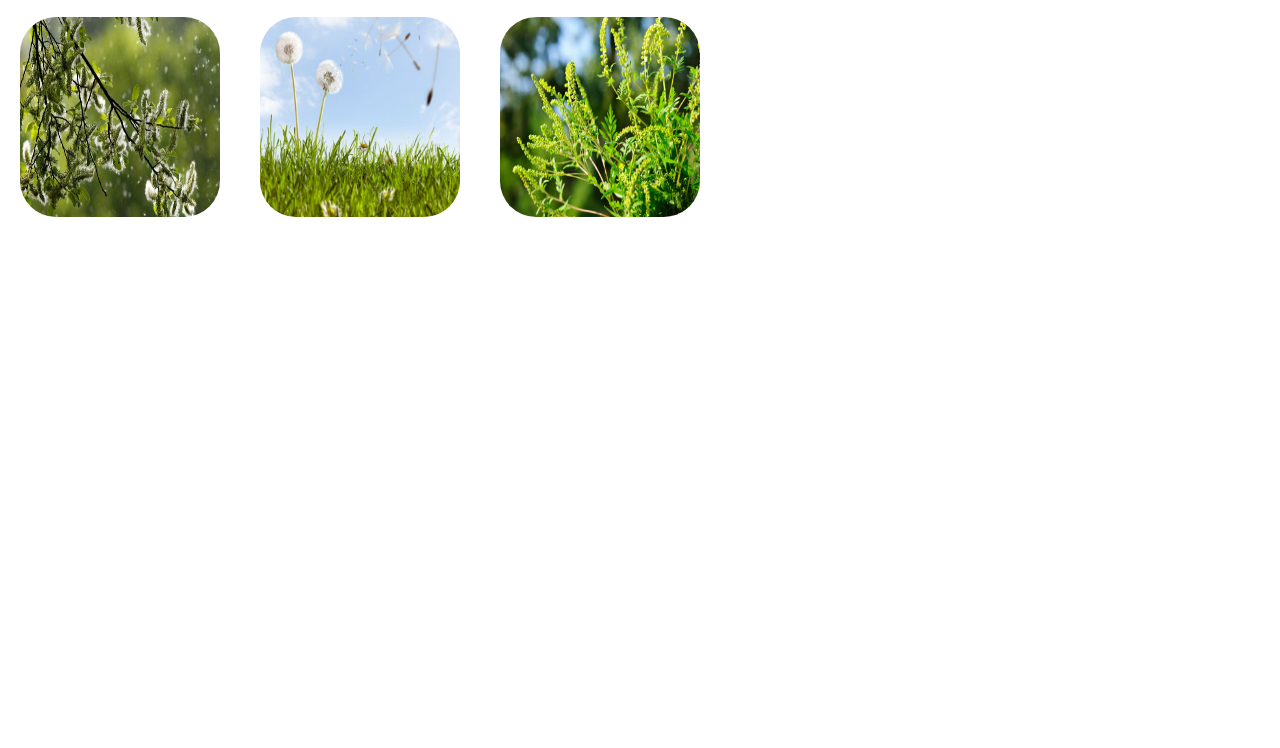
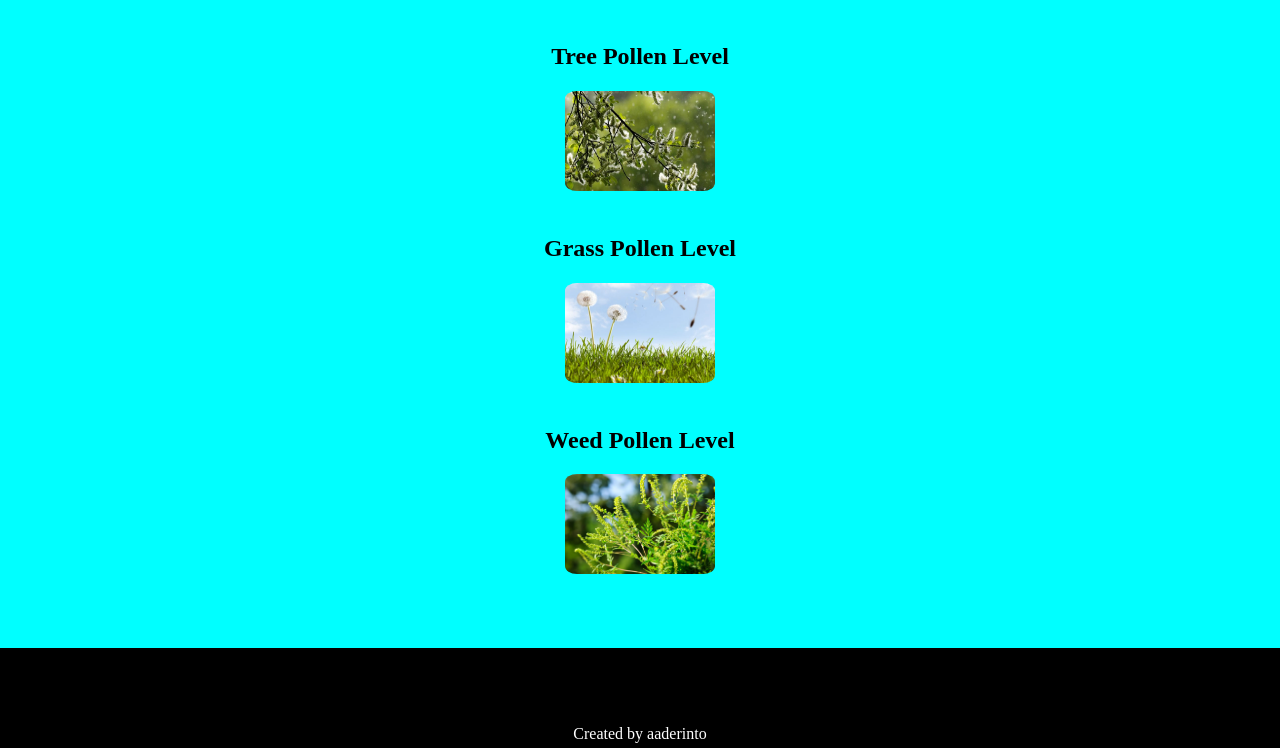
Before and after one commit to ad3rinto/polinator, a plain HTML site: page index.html in a window 1280 px wide. Shown: the part 254-1002 px from the top of the page. Before the commit the page ends 800 px from the top, so only its background shows below. Drawn offline with Linux system fonts and the light colour scheme; no server answers.

Commit message:
MVP pushed to production

```diff
--- a/css/style.css
+++ b/css/style.css
@@ -14,18 +14,45 @@
 /******************************************
 /* LAYOUT
 /*******************************************/
+
+main,
+header,
+h1,
+#dateOfDay {
+	align-content: center;
+	text-align: center;
+	padding-top: 12px;
+}
+
+main {
+	background-color: aqua;
+	height: 700px;
+}
+
+header {
+	background-color: burlywood;
+	height: 50px;
+	justify-content: center;
+}
+
+footer {
+	background-color: black;
+	height: 100px;
+	margin-top: 60px;
+	text-align: center;
+}
 img {
 	/* margin: 0 auto auto 20px; */
-	width: 200px;
-	height: 200px;
-	border-radius: 18%;
+	width: 150px;
+	height: 100px;
+	border-radius: 8%;
 }
 
 /******************************************
 /* ADDITIONAL STYLES
 /*******************************************/
 section section {
-	float: left;
+	/* float: left; */
 	margin: 20px;
 	align-content: center;
 }
@@ -33,7 +60,6 @@ section section {
 	text-align: center;
 	/* padding-left: 350px; */
 	justify-content: center;
-	width: 50%;
 }
 .high {
 	color: red;
@@ -53,3 +79,11 @@ section section {
 	margin: 0 auto;
 	text-align: center;
 }
+
+p {
+	color: white;
+	padding-top: 77px;
+}
+body {
+	background-color: aqua;
+}
--- a/index.html
+++ b/index.html
@@ -16,15 +16,10 @@
 	<body>
 		<h1>Pollen Count</h1>
 		<header>
-			<input
-				id="pCode"
-				type="text"
-				name=""
-				value=""
-				placeholder="First Half Of your Postcode"
-			/>
+			<input id="pCode" type="text" name="" value="" placeholder="Enter Your Postcode" />
 			<button type="button" name="button">Get Pollen Information</button>
 		</header>
+		<main>
 			<section id="dateOfDay"></section>
 			<section class="main">
 				<section class="container">
@@ -43,6 +38,10 @@
 					<img src="./img/weed-pollen.jpeg" alt="weed pollen" />
 				</section>
 			</section>
+		</main>
+		<footer>
+			<p>Created by aaderinto</p>
+		</footer>
 		<script type="text/javascript" src="js/main.js"></script>
 	</body>
 </html>
--- a/js/main.js
+++ b/js/main.js
@@ -41,7 +41,7 @@ function getFetch() {
       if (pollenData.treeIndex >= 3) {
         document.querySelector("h3" + ".tree").innerHTML = "HIGH"
         document.querySelector("h3" + ".tree").classList.add("high")
-      } else if (pollenData.treeIndex > 1) {
+      } else if (pollenData.treeIndex >= 1) {
         document.querySelector("h3" + ".tree").innerHTML = "MEDIUM"
         document.querySelector("h3" + ".tree").classList.add("medium")
       } else {
@@ -51,6 +51,7 @@ function getFetch() {
 
 
       if (pollenData.grassIndex >= 3) {
+        console.log(pollenData.grassIndex)
         document.querySelector("h3" + ".grass").innerHTML = "HIGH"
         document.querySelector("h3" + ".grass").classList.add("high")
       } else if (pollenData.grassIndex > 1) {
```
Lines whose indentation alone changed are shown as unchanged.
